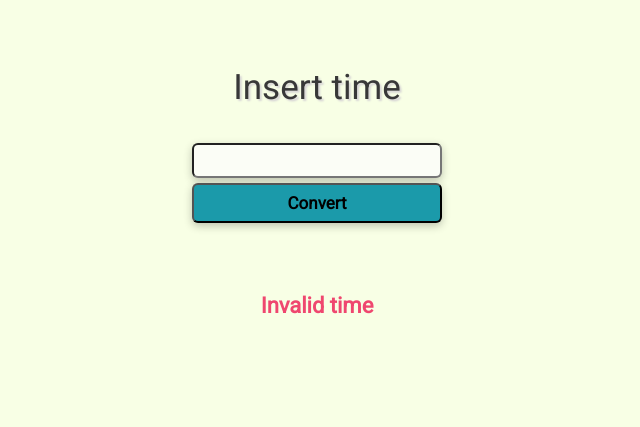
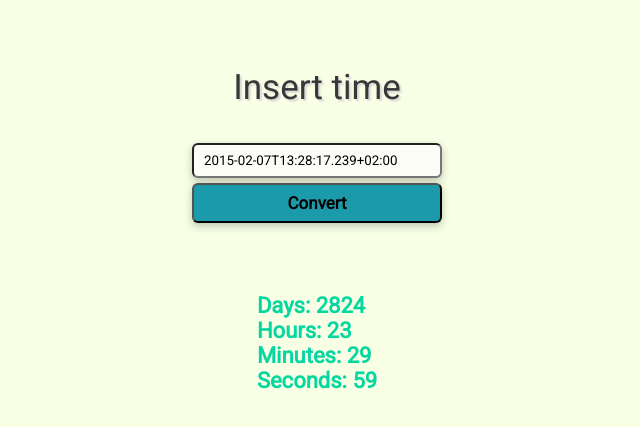
Before and after one commit to zvizzct/TOC_Seminar6, a plain HTML site: page index.html in a window 1280 px wide. Both pictures are taken after a click on the button "Convert". Shown: the part 197-624 px from the top of the page, without its empty margins (323-963 px from the left). Drawn offline with Linux system fonts and the light colour scheme.

Commit message:
add place holder

```diff
--- a/app.js
+++ b/app.js
@@ -23,10 +23,12 @@ const getDate = () => {
     $.fontSize = "22px";
     $.fontWeight = "bold";
 
-    res.innerHTML = `Seconds: ${Math.floor(dif % 60)} <br>
+    res.innerHTML = `
+    Days: ${Math.floor(dif / (3600 * 24))} <br>
+    Hours: ${Math.floor((dif % (3600 * 24)) / 3600)}\n <br>
     Minutes: ${Math.floor((dif % 3600) / 60)}\n <br>
-    Hours: ${Math.floor((dif % (3600 * 24)) / 3600)}\n <br>
-    Days: ${Math.floor(dif / (3600 * 24))}`;
+    Seconds: ${Math.floor(dif % 60)} <br>
+    `;
   } else {
     $.color = "#EF476F";
     $.fontSize = "22px";
--- a/index.html
+++ b/index.html
@@ -16,7 +16,7 @@
       <div class="form">
         <label for="">Insert time</label>
         <div class="but">
-          <input id="text" type="text" />
+          <input id="text" type="text" value="2015-02-07T13:28:17.239+02:00" />
           <button id="button">Convert</button>
         </div>
       </div>
--- a/style.css
+++ b/style.css
@@ -20,6 +20,7 @@ body {
   font-family: "Roboto", sans-serif;
   gap: 70px;
   text-align: center;
+  position: relative;
 }
 .title {
   font-size: 40px;
```
